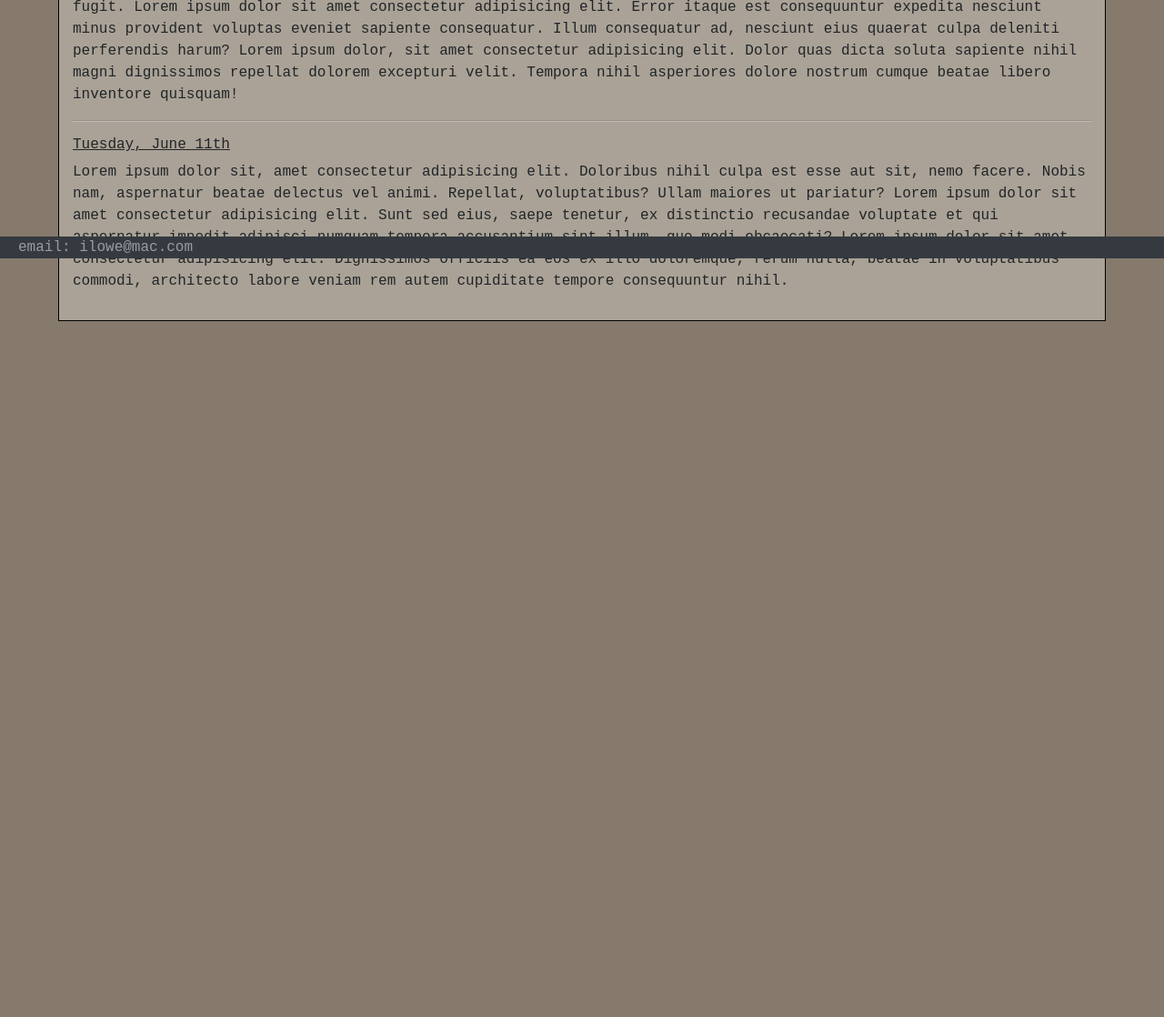
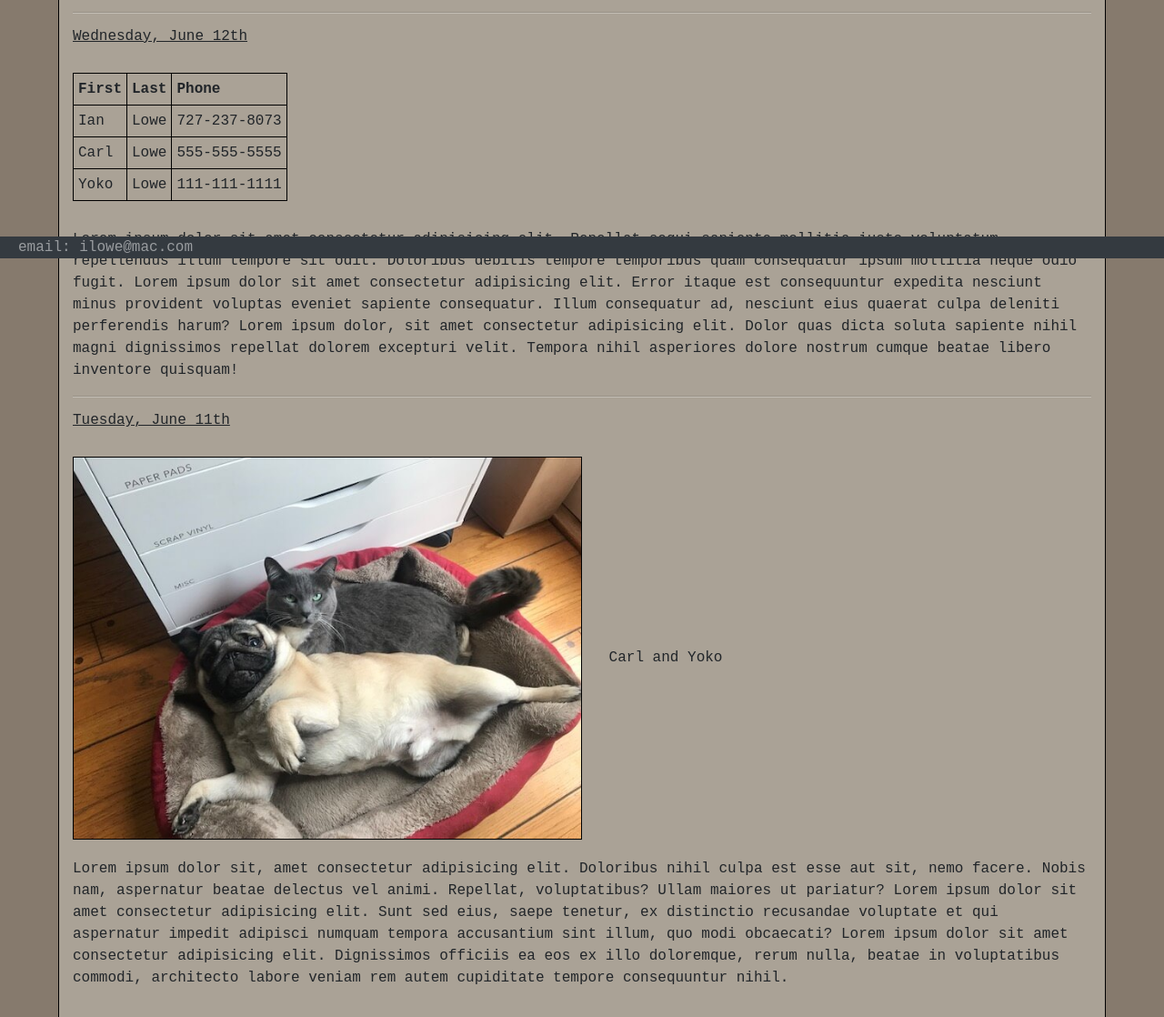
Before and after one commit to ian-lowe/personal-site, a plain HTML site: page blog.html in a window 1280 px wide. Shown: the part 516-1634 px from the top of the page at 91% size. Before the commit the page ends 969 px from the top, so only its background shows below. Drawn offline with nearby package versions, Linux system fonts and the light colour scheme.

Commit message:
added table, ordered list, and img to blog page

```diff
--- a/blog.html
+++ b/blog.html
@@ -59,14 +59,42 @@
         </div>
         <hr>
         <h6 class="blogDates" id="post3">Thursday, June 13th</h6>
+        <ol>
+            <li>Lorem 1</li>
+            <li>Lorem 2</li>
+            <li>Lorem 3</li>
+        </ol>
         <p>Lorem ipsum dolor sit amet, consectetur adipisicing elit. Ipsa, fuga dignissimos. Sit hic nostrum, facere ad veniam, sapiente similique architecto maxime dolores perferendis molestiae culpa praesentium fuga eveniet. Repudiandae, adipisci! Lorem ipsum, dolor sit amet consectetur adipisicing elit. Possimus nobis, amet tenetur accusamus nisi obcaecati ipsa dolore, architecto, pariatur nam incidunt quasi expedita excepturi numquam corrupti necessitatibus! Doloremque, laborum facere. Lorem ipsum dolor sit amet, consectetur adipisicing elit. Dolorem perspiciatis aliquid odio officia eaque quasi sapiente ab ipsam error, architecto maxime suscipit qui libero laudantium mollitia expedita facere, dolores dicta! Lorem ipsum dolor sit amet consectetur adipisicing elit. Tenetur repudiandae rerum laudantium minima placeat, vero ducimus assumenda, tempora ut quis delectus quo earum veritatis illum debitis, esse nobis nemo doloremque?</p>
         <hr>
         <h6 class="blogDates" id="post2">Wednesday, June 12th</h6>
-        <p>Lorem ipsum dolor sit amet consectetur adipisicing elit. Repellat sequi sapiente mollitia iusto voluptatum repellendus illum tempore sit odit. Doloribus debitis tempore temporibus quam consequatur ipsum mollitia neque odio fugit. Lorem ipsum dolor sit amet consectetur adipisicing elit. Error itaque est consequuntur expedita nesciunt minus provident voluptas eveniet sapiente consequatur. Illum consequatur ad, nesciunt eius quaerat culpa deleniti perferendis harum? Lorem ipsum dolor, sit amet consectetur adipisicing elit. Dolor quas dicta soluta sapiente nihil magni dignissimos repellat dolorem excepturi velit. Tempora nihil asperiores dolore nostrum cumque beatae libero inventore quisquam!</p>
+        <table>
+            <tr>
+                <th>First</th>
+                <th>Last</th>
+                <th>Phone</th>
+            </tr>
+            <tr>
+                <td>Ian</td>
+                <td>Lowe</td>
+                <td>727-237-8073</td>
+            </tr>
+            <tr>
+                <td>Carl</td>
+                <td>Lowe</td>
+                <td>555-555-5555</td>
+            </tr>
+            <tr>
+                <td>Yoko</td>
+                <td>Lowe</td>
+                <td>111-111-1111</td>
+            </tr>
+        </table>
+        <p style="margin-top:30px;">Lorem ipsum dolor sit amet consectetur adipisicing elit. Repellat sequi sapiente mollitia iusto voluptatum repellendus illum tempore sit odit. Doloribus debitis tempore temporibus quam consequatur ipsum mollitia neque odio fugit. Lorem ipsum dolor sit amet consectetur adipisicing elit. Error itaque est consequuntur expedita nesciunt minus provident voluptas eveniet sapiente consequatur. Illum consequatur ad, nesciunt eius quaerat culpa deleniti perferendis harum? Lorem ipsum dolor, sit amet consectetur adipisicing elit. Dolor quas dicta soluta sapiente nihil magni dignissimos repellat dolorem excepturi velit. Tempora nihil asperiores dolore nostrum cumque beatae libero inventore quisquam!</p>
         <hr>
         <h6 class="blogDates" id="post1">Tuesday, June 11th</h6>
+        <img src="/pics/pets.jpg" alt="Carl and Yoko">
+        <span style="margin-left:20px;font-size:16px;">Carl and Yoko</span>
         <p>Lorem ipsum dolor sit, amet consectetur adipisicing elit. Doloribus nihil culpa est esse aut sit, nemo facere. Nobis nam, aspernatur beatae delectus vel animi. Repellat, voluptatibus? Ullam maiores ut pariatur? Lorem ipsum dolor sit amet consectetur adipisicing elit. Sunt sed eius, saepe tenetur, ex distinctio recusandae voluptate et qui aspernatur impedit adipisci numquam tempora accusantium sint illum, quo modi obcaecati? Lorem ipsum dolor sit amet consectetur adipisicing elit. Dignissimos officiis ea eos ex illo doloremque, rerum nulla, beatae in voluptatibus commodi, architecto labore veniam rem autem cupiditate tempore consequuntur nihil.</p>
-
 
     </div>
 
--- a/styles.css
+++ b/styles.css
@@ -176,6 +176,7 @@ hr {
 
 .blogDates {
     text-decoration: underline;
+    margin-bottom: 30px;
 }
 
 .blogHeader {
@@ -192,6 +193,17 @@ hr {
     text-decoration: underline;
 }
 
+.boxContainer img {
+    max-width: 50%;
+    border: 1px solid black;
+    margin-bottom: 20px;
+}
+
+th, td{
+    border: 1px solid black;
+    padding: 5px;
+}
+
 .portfolioProj {
     display: flex;
 }
```
Also changed, not shown: portfolio.html (+20 -0 lines).
